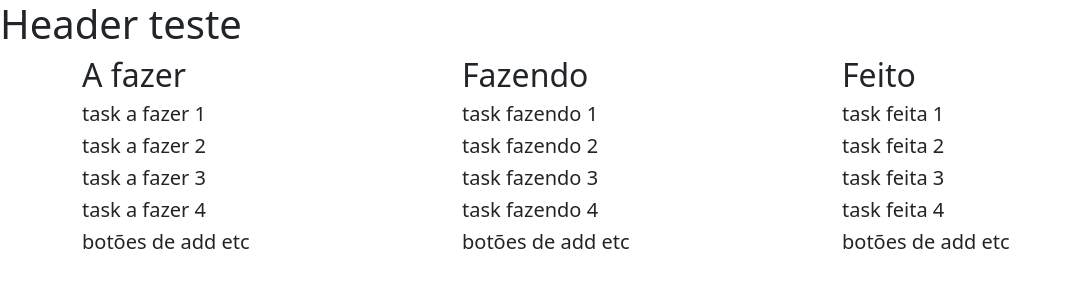
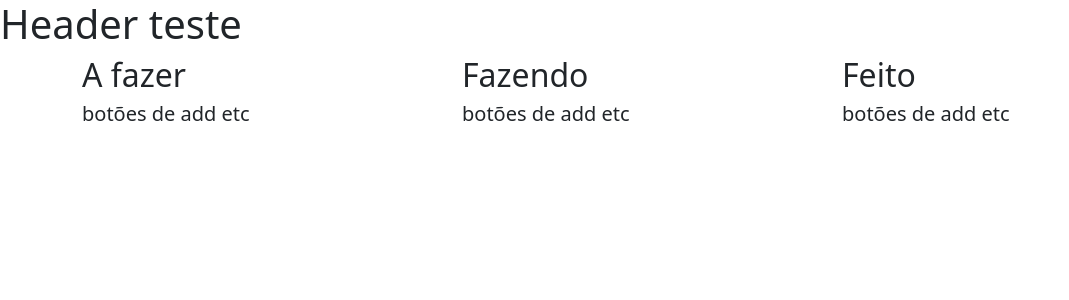
Before and after one commit to Viniciussvn/kanban, a Vue app: page / in a window 1280 px wide. Shown: the top 300 px of the page, without its empty margins (0-1069 px from the left). Built offline with nearby package versions, Linux system fonts and the light colour scheme.

Commit message:
add instanciação store no main

```diff
--- a/src/components/TheMain.vue
+++ b/src/components/TheMain.vue
@@ -18,29 +18,24 @@
 </template>
 
 <script setup>
-import { ref } from 'vue';
+import { computed } from 'vue';
+
+import { useKanbanStore } from '@/stores/store'
+
+const kanbanStore = useKanbanStore();
 
 import KabanColumn from './KabanColumn.vue';
 
-const tasks_todo = ref([
-  { id: 1, title: 'task a fazer 1'},
-  { id: 2, title: 'task a fazer 2'},
-  { id: 3, title: 'task a fazer 3'},
-  { id: 4, title: 'task a fazer 4'},
-]);
+const tasks_todo = computed(() =>{
+  kanbanStore.tasks.filter(t=> t.state === 'todo');
+});
 
-const tasks_doing= ref([
-  { id: 5, title: 'task fazendo 1'},
-  { id: 6, title: 'task fazendo 2'},
-  { id: 7, title: 'task fazendo 3'},
-  { id: 8, title: 'task fazendo 4'},
-]);
+const tasks_doing = computed(() =>{
+  kanbanStore.tasks.filter(t=> t.state === 'doing');
+});
 
-const tasks_done= ref([
-  { id: 9, title: 'task feita 1'},
-  { id: 10, title: 'task feita 2'},
-  { id: 11, title: 'task feita 3'},
-  { id: 12, title: 'task feita 4'},
-]);
+const tasks_done = computed(() =>{
+  kanbanStore.tasks.filter(t=> t.state === 'done');
+});
 
 </script>
```
